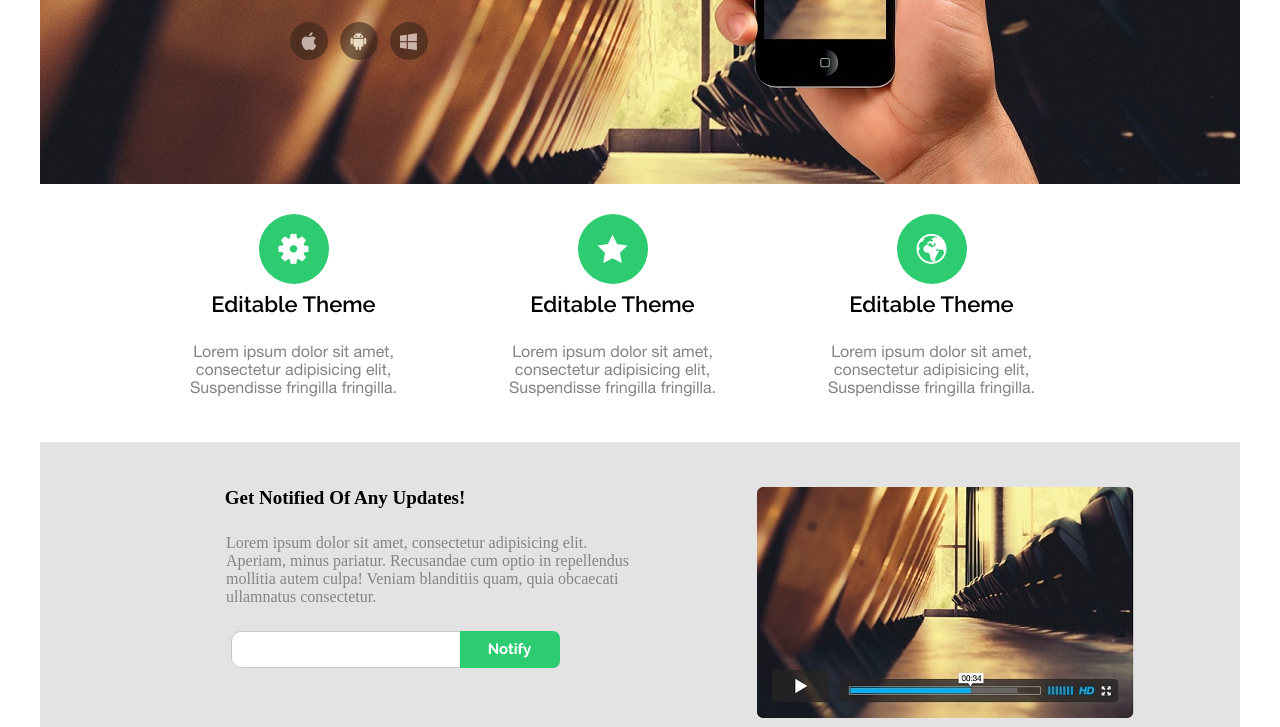
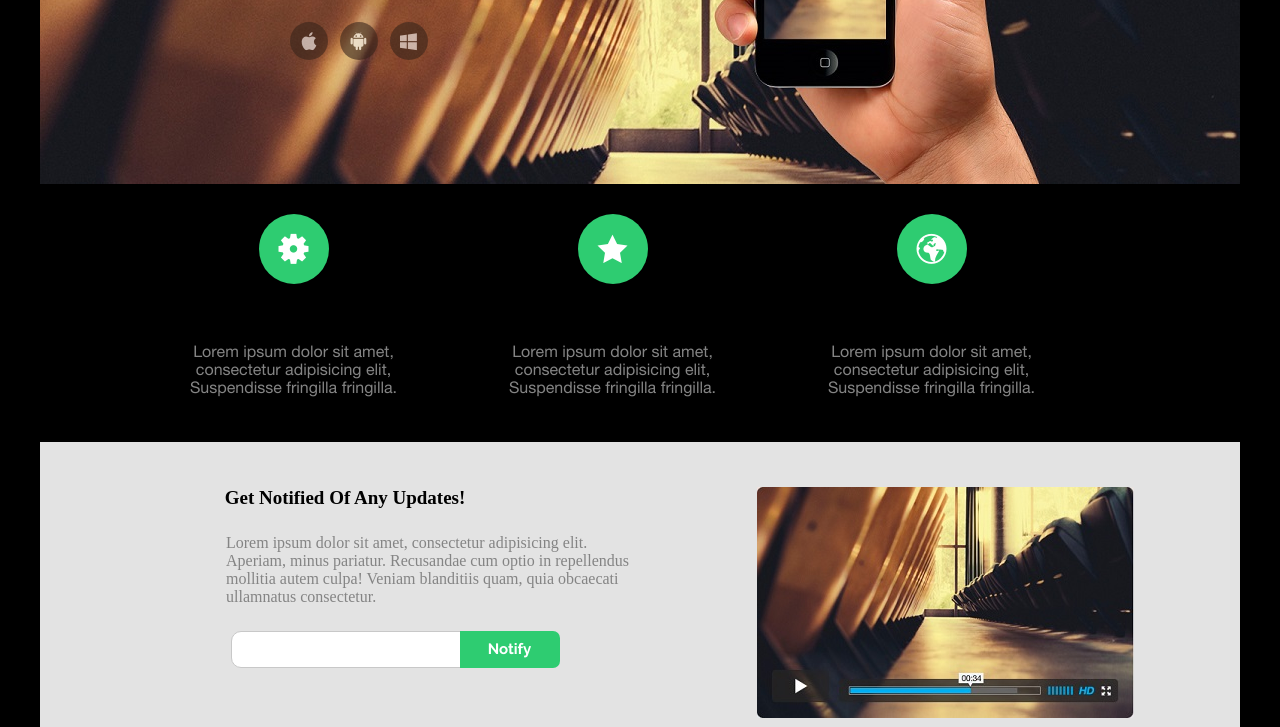
Before and after one commit to conradoojr/tfrontend, a plain HTML site: page index.html in a window 1280 px wide. Shown: the part 266-993 px from the top of the page. Drawn offline with Linux system fonts and the light colour scheme.

Commit message:
Teste Final

```diff
--- a/css/style.css
+++ b/css/style.css
@@ -4,6 +4,7 @@
 	padding: 0;
 }
 
+body{background-color: #000;}
 #principal{
 	width: 1200px;
 	margin: 0 auto;
@@ -206,7 +207,6 @@
 	color:#f9f9f9;
 	background-color: #38241a;
 	opacity: 0.6;
-
 }
 
 #quem-usa ul.redes-sociais li:hover{
```
